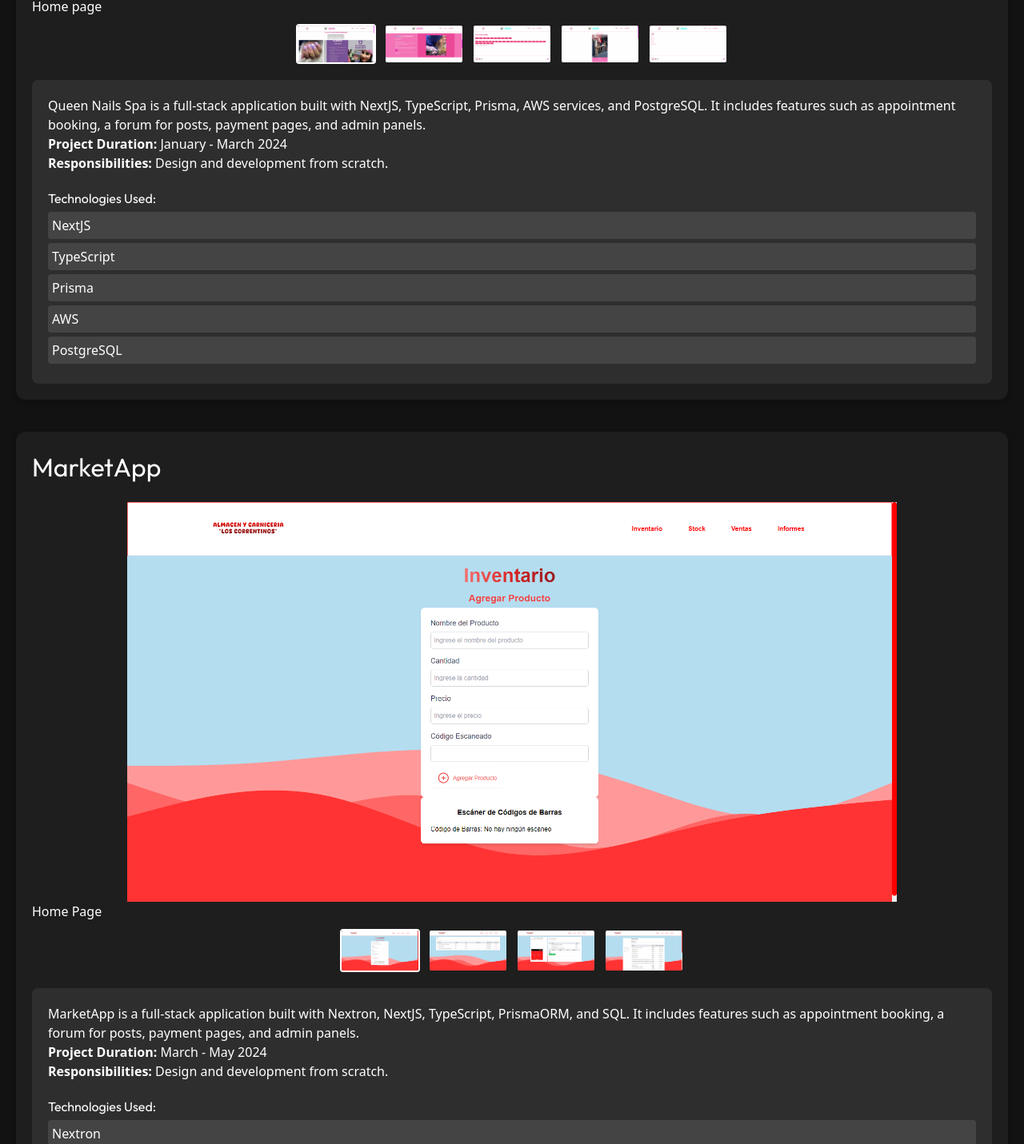
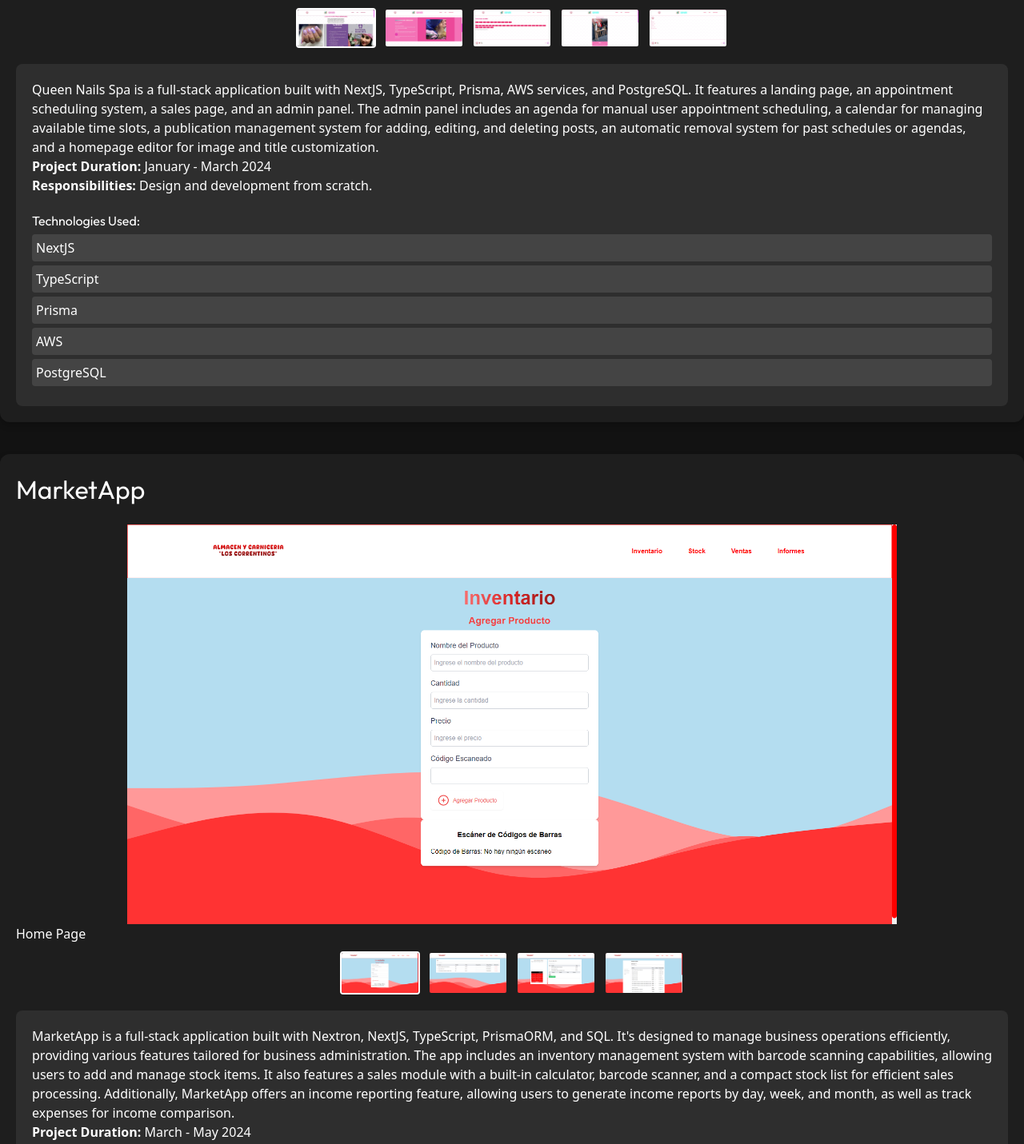
Before and after one commit to MarcePalma/new-portfolio, a Next.js app: page /experience in a window 1280 px wide. Shown: the part 1052-2483 px from the top of the page at 80% size. Built offline with nearby package versions, Linux system fonts and the light colour scheme.

Commit message:
add animation to the pages and update projectShowcase cards

```diff
--- a/src/pages/aboutme/index.tsx
+++ b/src/pages/aboutme/index.tsx
@@ -1,7 +1,4 @@
-import Link from "next/link";
 import { motion } from "framer-motion"
-
-import styles from "../../components/aboutme/aboutme.module.css";
 import ProfileCard from "../../components/aboutme/profilecard"
 
 const AboutMePage = () => {
--- a/src/pages/education/index.tsx
+++ b/src/pages/education/index.tsx
@@ -3,10 +3,15 @@ import EducationTimeline from '@/components/education/EducationTimeline';
 import ProgressBar from '@/components/education/ProgressBar';
 import Character from '@/components/education/Hero';
 import ParallaxSection from '@/components/education/ParallaxSection';
+import { motion } from 'framer-motion'
 
 export default function EducationPage() {
   return (
-    <div>
+    <motion.div className="experience-page bg-[#121212]"
+      initial={{ opacity: 0, x: 100 }}
+      animate={{ opacity: 1, x: 0 }}
+      exit={{ opacity: 0, x: -100 }}
+      transition={{ duration: 0.5 }}>
       <ParallaxSection image="/images/education-bg.jpg" strength={300}>
         <h1 className='education-title'>My Education Journey</h1>
         <p className='education-title'>from 2014 to ∞ 🚀</p>
@@ -24,6 +29,6 @@ export default function EducationPage() {
           font-family: 'Outfit', sans-serif;
         }
       `}</style>
-    </div>
+    </motion.div>
   );
 }
--- a/src/pages/experience/index.tsx
+++ b/src/pages/experience/index.tsx
@@ -1,6 +1,7 @@
 import React, { useEffect, useState } from 'react';
 import ParallaxHeader from '@/components/experience/ParallaxHeader';
 import ProjectShowcase from '@/components/experience/ProjectShowcase';
+import { motion } from "framer-motion"
 
 export default function ExperiencePage() {
     const [years, setYears] = useState(0);
@@ -21,7 +22,11 @@ export default function ExperiencePage() {
     }, []);
 
     return (
-        <div className="experience-page bg-[#121212]">
+        <motion.div className="experience-page bg-[#121212]"
+            initial={{ opacity: 0, x: 100 }}
+            animate={{ opacity: 1, x: 0 }}
+            exit={{ opacity: 0, x: -100 }}
+            transition={{ duration: 0.5 }}>
             <style jsx global>{`
                 @import url('https://fonts.googleapis.com/css2?family=Outfit:wght@100..900&display=swap');
             `}</style>
@@ -40,7 +45,7 @@ export default function ExperiencePage() {
                     { src: '/images/experience/page3.png', description: 'Publication Forum' },
                     { src: '/images/experience/page4.png', description: 'Admin Panels' }
                 ]}
-                description="Queen Nails Spa is a full-stack application built with NextJS, TypeScript, Prisma, AWS services, and PostgreSQL. It includes features such as appointment booking, a forum for posts, payment pages, and admin panels."
+                description="Queen Nails Spa is a full-stack application built with NextJS, TypeScript, Prisma, AWS services, and PostgreSQL. It features a landing page, an appointment scheduling system, a sales page, and an admin panel. The admin panel includes an agenda for manual user appointment scheduling, a calendar for managing available time slots, a publication management system for adding, editing, and deleting posts, an automatic removal system for past schedules or agendas, and a homepage editor for image and title customization."
                 technologies={['NextJS', 'TypeScript', 'Prisma', 'AWS', 'PostgreSQL']}
                 duration="January - March 2024"
             />
@@ -52,14 +57,15 @@ export default function ExperiencePage() {
                     { src: '/images/experience/page-2-2.png', description: 'Sales' },
                     { src: '/images/experience/page-2-3.png', description: 'Income Reports' },
                 ]}
-                description="MarketApp is a full-stack application built with Nextron, NextJS, TypeScript, PrismaORM, and SQL. It includes features such as appointment booking, a forum for posts, payment pages, and admin panels."
+                description="MarketApp is a full-stack application built with Nextron, NextJS, TypeScript, PrismaORM, and SQL. It's designed to manage business operations efficiently, providing various features tailored for business administration. The app includes an inventory management system with barcode scanning capabilities, allowing users to add and manage stock items. It also features a sales module with a built-in calculator, barcode scanner, and a compact stock list for efficient sales processing. Additionally, MarketApp offers an income reporting feature, allowing users to generate income reports by day, week, and month, as well as track expenses for income comparison."
                 technologies={['Nextron', 'NextJS', 'TypeScript', 'Prisma', 'SQL']}
                 duration="March - May 2024"
             />
+
             <style jsx>{`
                 .experience-page {
                     padding: 20px;
-                    overflow-y: scroll; /* Permitir desplazamiento vertical */
+                    overflow-y: scroll;
                 }
 
                 .experience-title {
@@ -76,6 +82,6 @@ export default function ExperiencePage() {
                     margin-top: 10px;
                 }
             `}</style>
-        </div>
+        </motion.div>
     );
 }
```
